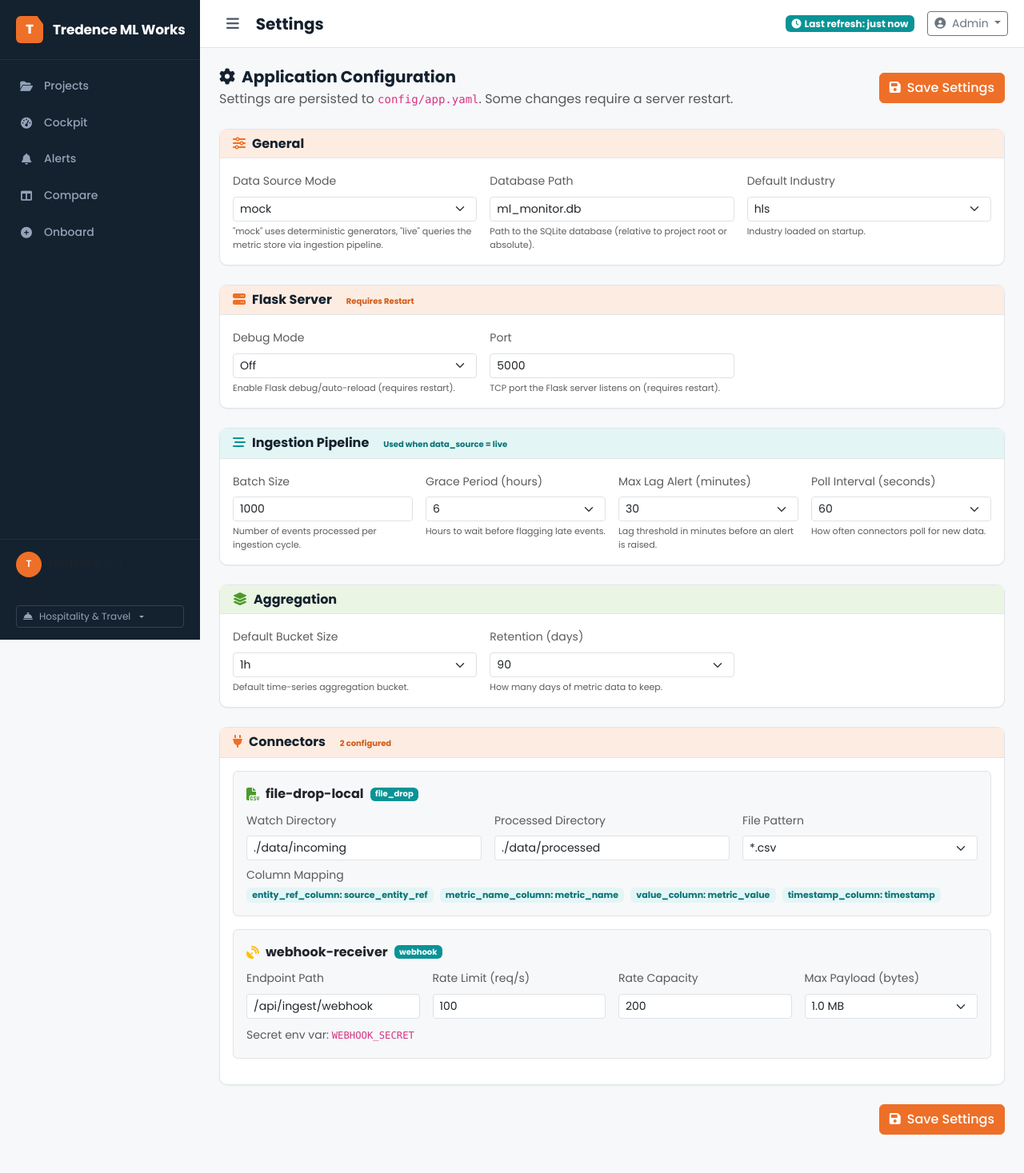
After one commit to WillieAhlers1/mlobservabilityandmonitoring, a Flask app: page /settings in a window 1280 px wide. The commit adds this page. Shown: the whole page at 80% size. Run offline with Flask 3, Linux system fonts and the light colour scheme.

Commit message:
some bug fixes

```diff
--- a/app.py
+++ b/app.py
@@ -314,6 +314,7 @@ def inject_industry():
     return {
         "current_industry": mock_data.INDUSTRY_META,
         "available_industries": mock_data.get_available_industries(),
+        "data_source_mode": data_source.DATA_SOURCE,
     }
 
 
@@ -381,7 +382,10 @@ def projects():
     db = get_db()
     custom_projects = [dict(r) for r in db.execute("SELECT * FROM projects").fetchall()]
     all_projects = data_source.get_projects()
+    existing_ids = {p["id"] for p in all_projects}
     for cp in custom_projects:
+        if cp["id"] in existing_ids:
+            continue
         cp["model_count"] = 0
         cp["models"] = []
         cp["agent_count"] = 0
@@ -748,6 +752,173 @@ def ingest_webhook():
     return jsonify({"event_id": cte.event_id, "status": "accepted"}), 201
 
 
+# ── Settings Page ───────────────────────────────────────────────────────────
+
+SETTINGS_SCHEMA = {
+    "data_source": {
+        "label": "Data Source Mode",
+        "type": "select",
+        "options": ["mock", "live"],
+        "help": "\"mock\" uses deterministic generators, \"live\" queries the metric store via ingestion pipeline.",
+    },
+    "db_path": {
+        "label": "Database Path",
+        "type": "text",
+        "help": "Path to the SQLite database (relative to project root or absolute).",
+        "placeholder": "ml_monitor.db",
+    },
+    "default_industry": {
+        "label": "Default Industry",
+        "type": "select",
+        "options": list(mock_data.AVAILABLE_INDUSTRIES.keys()),
+        "help": "Industry loaded on startup.",
+    },
+}
+
+FLASK_SCHEMA = {
+    "debug": {
+        "label": "Debug Mode",
+        "type": "select",
+        "options": [False, True],
+        "option_labels": {False: "Off", True: "On"},
+        "help": "Enable Flask debug/auto-reload (requires restart).",
+    },
+    "port": {
+        "label": "Port",
+        "type": "number",
+        "min": 1024,
+        "max": 65535,
+        "help": "TCP port the Flask server listens on (requires restart).",
+    },
+}
+
+INGESTION_SCHEMA = {
+    "batch_size": {
+        "label": "Batch Size",
+        "type": "number",
+        "min": 100,
+        "max": 50000,
+        "step": 100,
+        "help": "Number of events processed per ingestion cycle.",
+    },
+    "grace_period_hours": {
+        "label": "Grace Period (hours)",
+        "type": "select",
+        "options": [1, 2, 3, 6, 12, 24],
+        "help": "Hours to wait before flagging late events.",
+    },
+    "max_lag_alert_minutes": {
+        "label": "Max Lag Alert (minutes)",
+        "type": "select",
+        "options": [5, 10, 15, 30, 60, 120],
+        "help": "Lag threshold in minutes before an alert is raised.",
+    },
+    "poll_interval_seconds": {
+        "label": "Poll Interval (seconds)",
+        "type": "select",
+        "options": [10, 15, 30, 60, 120, 300],
+        "help": "How often connectors poll for new data.",
+    },
+}
+
+AGGREGATION_SCHEMA = {
+    "default_bucket": {
+        "label": "Default Bucket Size",
+        "type": "select",
+        "options": ["5m", "15m", "30m", "1h", "6h", "12h", "24h"],
+        "help": "Default time-series aggregation bucket.",
+    },
+    "retention_days": {
+        "label": "Retention (days)",
+        "type": "select",
+        "options": [7, 14, 30, 60, 90, 180, 365],
+        "help": "How many days of metric data to keep.",
+    },
+}
+
+
+@app.route("/settings", methods=["GET", "POST"])
+def settings():
+    if request.method == "POST":
+        raw = config.get_raw()
+
+        # Top-level scalars
+        raw["data_source"] = request.form.get("data_source", "mock")
+        raw["db_path"] = request.form.get("db_path", "ml_monitor.db").strip() or "ml_monitor.db"
+        raw["default_industry"] = request.form.get("default_industry", "hls")
+
+        # Flask
+        flask_section = raw.get("flask", {}) or {}
+        flask_section["debug"] = request.form.get("flask_debug") == "True"
+        port_str = request.form.get("flask_port", "5000")
+        try:
+            flask_section["port"] = max(1024, min(65535, int(port_str)))
+        except ValueError:
+            flask_section["port"] = 5000
+        raw["flask"] = flask_section
+
+        # Ingestion
+        ing = raw.get("ingestion", {}) or {}
+        for key in ("batch_size", "grace_period_hours", "max_lag_alert_minutes", "poll_interval_seconds"):
+            val = request.form.get(f"ingestion_{key}", "")
+            try:
+                ing[key] = int(val)
+            except ValueError:
+                pass
+        raw["ingestion"] = ing
+
+        # Aggregation
+        agg = raw.get("aggregation", {}) or {}
+        agg["default_bucket"] = request.form.get("aggregation_default_bucket", "1h")
+        ret_str = request.form.get("aggregation_retention_days", "90")
+        try:
+            agg["retention_days"] = int(ret_str)
+        except ValueError:
+            agg["retention_days"] = 90
+        raw["aggregation"] = agg
+
+        # Connectors (each connector's editable fields)
+        connectors = raw.get("connectors", []) or []
+        for i, conn in enumerate(connectors):
+            ctype = conn.get("type", "")
+            if ctype == "file_drop":
+                conn["watch_directory"] = request.form.get(f"connector_{i}_watch_directory", conn.get("watch_directory", ""))
+                conn["processed_directory"] = request.form.get(f"connector_{i}_processed_directory", conn.get("processed_directory", ""))
+                conn["file_pattern"] = request.form.get(f"connector_{i}_file_pattern", conn.get("file_pattern", "*.csv"))
+            elif ctype == "webhook":
+                conn["path"] = request.form.get(f"connector_{i}_path", conn.get("path", ""))
+                rl = request.form.get(f"connector_{i}_rate_limit", "")
+                rc = request.form.get(f"connector_{i}_rate_capacity", "")
+                mp = request.form.get(f"connector_{i}_max_payload_bytes", "")
+                try:
+                    conn["rate_limit"] = int(rl)
+                except ValueError:
+                    pass
+                try:
+                    conn["rate_capacity"] = int(rc)
+                except ValueError:
+                    pass
+                try:
+                    conn["max_payload_bytes"] = int(mp)
+                except ValueError:
+                    pass
+        raw["connectors"] = connectors
+
+        config.save(raw)
+        flash("Settings saved. Some changes may require a restart to take effect.", "success")
+        return redirect(url_for("settings"))
+
+    raw = config.get_raw()
+    return render_template(
+        "settings.html",
+        raw=raw,
+        settings_schema=SETTINGS_SCHEMA,
+        flask_schema=FLASK_SCHEMA,
+        ingestion_schema=INGESTION_SCHEMA,
+        aggregation_schema=AGGREGATION_SCHEMA,
+    )
+
+
 if __name__ == "__main__":
     try:
         app.run(debug=config.flask_debug, port=config.flask_port)
--- a/templates/base.html
+++ b/templates/base.html
@@ -47,6 +47,20 @@
                     <span>Onboard</span>
                 </a>
             </li>
+            {% if data_source_mode == 'live' %}
+            <li class="{{ 'active' if request.endpoint == 'ingestion_health' }}">
+                <a href="{{ url_for('ingestion_health') }}">
+                    <i class="fas fa-heartbeat"></i>
+                    <span>Ingestion Health</span>
+                </a>
+            </li>
+            <li class="{{ 'active' if request.endpoint == 'ingestion_dead_letter' }}">
+                <a href="{{ url_for('ingestion_dead_letter') }}">
+                    <i class="fas fa-envelope-open-text"></i>
+                    <span>Dead Letter</span>
+                </a>
+            </li>
+            {% endif %}
         </ul>
         <div class="sidebar-footer">
             <div class="d-flex align-items-center">
@@ -98,7 +112,7 @@
                         <i class="fas fa-user-circle me-1"></i> Admin
                     </button>
                     <ul class="dropdown-menu dropdown-menu-end">
-                        <li><a class="dropdown-item" href="#"><i class="fas fa-cog me-2"></i>Settings</a></li>
+                        <li><a class="dropdown-item" href="{{ url_for('settings') }}"><i class="fas fa-cog me-2"></i>Settings</a></li>
                         <li><a class="dropdown-item" href="#"><i class="fas fa-bell me-2"></i>Notifications</a></li>
                         <li><hr class="dropdown-divider"></li>
                         <li><a class="dropdown-item" href="#"><i class="fas fa-sign-out-alt me-2"></i>Logout</a></li>
--- /dev/null
+++ b/templates/settings.html
@@ -0,0 +1,266 @@
+{% extends "base.html" %}
+
+{% block title %}Settings{% endblock %}
+{% block page_title %}Settings{% endblock %}
+
+{% block content %}
+<form method="POST" action="{{ url_for('settings') }}" id="settingsForm">
+    <div class="d-flex justify-content-between align-items-center mb-4">
+        <div>
+            <h5 class="fw-bold mb-1"><i class="fas fa-cog me-2"></i>Application Configuration</h5>
+            <p class="text-muted mb-0">Settings are persisted to <code>config/app.yaml</code>. Some changes require a server restart.</p>
+        </div>
+        <button type="submit" class="btn btn-primary">
+            <i class="fas fa-save me-1"></i> Save Settings
+        </button>
+    </div>
+
+    <!-- ── General ────────────────────────────────────────────────────── -->
+    <div class="card mb-4" style="background: var(--tr-white); border: 1px solid var(--tr-border); border-radius: 10px; box-shadow: var(--card-shadow);">
+        <div class="card-header" style="background: var(--tr-orange-light); border-bottom: 1px solid var(--tr-border);">
+            <h6 class="mb-0" style="color: var(--tr-navy);"><i class="fas fa-sliders-h me-2" style="color: var(--tr-orange);"></i>General</h6>
+        </div>
+        <div class="card-body">
+            <div class="row g-3">
+                {% for key, schema in settings_schema.items() %}
+                <div class="col-md-4">
+                    <label class="form-label small text-muted">{{ schema.label }}</label>
+                    {% if schema.type == 'select' %}
+                    <select name="{{ key }}" class="form-select form-select-sm">
+                        {% for opt in schema.options %}
+                        <option value="{{ opt }}" {{ 'selected' if raw.get(key)|string == opt|string }}>
+                            {{ schema.get('option_labels', {}).get(opt, opt) }}
+                        </option>
+                        {% endfor %}
+                    </select>
+                    {% elif schema.type == 'number' %}
+                    <input type="number" name="{{ key }}" class="form-control form-control-sm"
+                           value="{{ raw.get(key, '') }}"
+                           min="{{ schema.get('min', '') }}" max="{{ schema.get('max', '') }}"
+                           step="{{ schema.get('step', 1) }}">
+                    {% else %}
+                    <input type="text" name="{{ key }}" class="form-control form-control-sm"
+                           value="{{ raw.get(key, '') }}"
+                           placeholder="{{ schema.get('placeholder', '') }}">
+                    {% endif %}
+                    <div class="form-text" style="font-size: 11px;">{{ schema.help }}</div>
+                </div>
+                {% endfor %}
+            </div>
+        </div>
+    </div>
+
+    <!-- ── Flask ──────────────────────────────────────────────────────── -->
+    <div class="card mb-4" style="background: var(--tr-white); border: 1px solid var(--tr-border); border-radius: 10px; box-shadow: var(--card-shadow);">
+        <div class="card-header" style="background: var(--tr-orange-light); border-bottom: 1px solid var(--tr-border);">
+            <h6 class="mb-0" style="color: var(--tr-navy);"><i class="fas fa-server me-2" style="color: var(--tr-orange);"></i>Flask Server
+                <span class="badge ms-2" style="font-size: 10px; background: var(--tr-orange-light); color: var(--tr-orange-dark);">Requires Restart</span>
+            </h6>
+        </div>
+        <div class="card-body">
+            <div class="row g-3">
+                {% set flask_raw = raw.get('flask', {}) or {} %}
+                {% for key, schema in flask_schema.items() %}
+                <div class="col-md-4">
+                    <label class="form-label small text-muted">{{ schema.label }}</label>
+                    {% if schema.type == 'select' %}
+                    <select name="flask_{{ key }}" class="form-select form-select-sm">
+                        {% for opt in schema.options %}
+                        <option value="{{ opt }}" {{ 'selected' if flask_raw.get(key)|string == opt|string }}>
+                            {{ schema.get('option_labels', {}).get(opt, opt) }}
+                        </option>
+                        {% endfor %}
+                    </select>
+                    {% elif schema.type == 'number' %}
+                    <input type="number" name="flask_{{ key }}" class="form-control form-control-sm"
+                           value="{{ flask_raw.get(key, '') }}"
+                           min="{{ schema.get('min', '') }}" max="{{ schema.get('max', '') }}"
+                           step="{{ schema.get('step', 1) }}">
+                    {% else %}
+                    <input type="text" name="flask_{{ key }}" class="form-control form-control-sm"
+                           value="{{ flask_raw.get(key, '') }}">
+                    {% endif %}
+                    <div class="form-text" style="font-size: 11px;">{{ schema.help }}</div>
+                </div>
+                {% endfor %}
+            </div>
+        </div>
+    </div>
+
+    <!-- ── Ingestion Pipeline ─────────────────────────────────────────── -->
+    <div class="card mb-4" style="background: var(--tr-white); border: 1px solid var(--tr-border); border-radius: 10px; box-shadow: var(--card-shadow);">
+        <div class="card-header" style="background: var(--tr-teal-light); border-bottom: 1px solid var(--tr-border);">
+            <h6 class="mb-0" style="color: var(--tr-navy);"><i class="fas fa-stream me-2" style="color: var(--tr-teal);"></i>Ingestion Pipeline
+                <span class="badge ms-2" style="font-size: 10px; background: var(--tr-teal-light); color: var(--tr-teal-dark);">Used when data_source = live</span>
+            </h6>
+        </div>
+        <div class="card-body">
+            <div class="row g-3">
+                {% set ing_raw = raw.get('ingestion', {}) or {} %}
+                {% for key, schema in ingestion_schema.items() %}
+                <div class="col-md-3">
+                    <label class="form-label small text-muted">{{ schema.label }}</label>
+                    {% if schema.type == 'select' %}
+                    <select name="ingestion_{{ key }}" class="form-select form-select-sm">
+                        {% for opt in schema.options %}
+                        <option value="{{ opt }}" {{ 'selected' if ing_raw.get(key)|string == opt|string }}>
+                            {{ opt }}
+                        </option>
+                        {% endfor %}
+                    </select>
+                    {% elif schema.type == 'number' %}
+                    <input type="number" name="ingestion_{{ key }}" class="form-control form-control-sm"
+                           value="{{ ing_raw.get(key, '') }}"
+                           min="{{ schema.get('min', '') }}" max="{{ schema.get('max', '') }}"
+                           step="{{ schema.get('step', 1) }}">
+                    {% else %}
+                    <input type="text" name="ingestion_{{ key }}" class="form-control form-control-sm"
+                           value="{{ ing_raw.get(key, '') }}">
+                    {% endif %}
+                    <div class="form-text" style="font-size: 11px;">{{ schema.help }}</div>
+                </div>
+                {% endfor %}
+            </div>
+        </div>
+    </div>
+
+    <!-- ── Aggregation ────────────────────────────────────────────────── -->
+    <div class="card mb-4" style="background: var(--tr-white); border: 1px solid var(--tr-border); border-radius: 10px; box-shadow: var(--card-shadow);">
+        <div class="card-header" style="background: var(--tr-green-light); border-bottom: 1px solid var(--tr-border);">
+            <h6 class="mb-0" style="color: var(--tr-navy);"><i class="fas fa-layer-group me-2" style="color: var(--tr-green);"></i>Aggregation</h6>
+        </div>
+        <div class="card-body">
+            <div class="row g-3">
+                {% set agg_raw = raw.get('aggregation', {}) or {} %}
+                {% for key, schema in aggregation_schema.items() %}
+                <div class="col-md-4">
+                    <label class="form-label small text-muted">{{ schema.label }}</label>
+                    {% if schema.type == 'select' %}
+                    <select name="aggregation_{{ key }}" class="form-select form-select-sm">
+                        {% for opt in schema.options %}
+                        <option value="{{ opt }}" {{ 'selected' if agg_raw.get(key)|string == opt|string }}>
+                            {{ opt }}
+                        </option>
+                        {% endfor %}
+                    </select>
+                    {% else %}
+                    <input type="text" name="aggregation_{{ key }}" class="form-control form-control-sm"
+                           value="{{ agg_raw.get(key, '') }}">
+                    {% endif %}
+                    <div class="form-text" style="font-size: 11px;">{{ schema.help }}</div>
+                </div>
+                {% endfor %}
+            </div>
+        </div>
+    </div>
+
+    <!-- ── Connectors ─────────────────────────────────────────────────── -->
+    <div class="card mb-4" style="background: var(--tr-white); border: 1px solid var(--tr-border); border-radius: 10px; box-shadow: var(--card-shadow);">
+        <div class="card-header" style="background: var(--tr-orange-light); border-bottom: 1px solid var(--tr-border);">
+            <h6 class="mb-0" style="color: var(--tr-navy);"><i class="fas fa-plug me-2" style="color: var(--tr-orange);"></i>Connectors
+                <span class="badge ms-2" style="font-size: 10px; background: var(--tr-orange-light); color: var(--tr-orange-dark);">{{ (raw.get('connectors', []) or [])|length }} configured</span>
+            </h6>
+        </div>
+        <div class="card-body">
+            {% set connectors = raw.get('connectors', []) or [] %}
+            {% if connectors %}
+                {% for conn in connectors %}
+                <div class="border rounded p-3 mb-3" style="border-color: var(--tr-border) !important; background: var(--tr-bg);">
+                    <div class="d-flex align-items-center mb-2">
+                        {% if conn.type == 'file_drop' %}
+                        <i class="fas fa-file-csv text-success me-2"></i>
+                        {% elif conn.type == 'webhook' %}
+                        <i class="fas fa-satellite-dish text-warning me-2"></i>
+                        {% else %}
+                        <i class="fas fa-plug text-muted me-2"></i>
+                        {% endif %}
+                        <strong>{{ conn.id }}</strong>
+                        <span class="badge bg-info ms-2" style="font-size: 10px;">{{ conn.type }}</span>
+                    </div>
+
+                    {% if conn.type == 'file_drop' %}
+                    <div class="row g-3">
+                        <div class="col-md-4">
+                            <label class="form-label small text-muted">Watch Directory</label>
+                            <input type="text" name="connector_{{ loop.index0 }}_watch_directory"
+                                   class="form-control form-control-sm"
+                                   value="{{ conn.get('watch_directory', '') }}">
+                        </div>
+                        <div class="col-md-4">
+                            <label class="form-label small text-muted">Processed Directory</label>
+                            <input type="text" name="connector_{{ loop.index0 }}_processed_directory"
+                                   class="form-control form-control-sm"
+                                   value="{{ conn.get('processed_directory', '') }}">
+                        </div>
+                        <div class="col-md-4">
+                            <label class="form-label small text-muted">File Pattern</label>
+                            <select name="connector_{{ loop.index0 }}_file_pattern" class="form-select form-select-sm">
+                                {% for pat in ['*.csv', '*.json', '*.jsonl', '*.parquet', '*.*'] %}
+                                <option value="{{ pat }}" {{ 'selected' if conn.get('file_pattern', '*.csv') == pat }}>{{ pat }}</option>
+                                {% endfor %}
+                            </select>
+                        </div>
+                    </div>
+                    <!-- Column mapping (read-only display) -->
+                    {% if conn.get('column_mapping') %}
+                    <div class="mt-2">
+                        <small class="text-muted d-block mb-1">Column Mapping</small>
+                        <div class="d-flex flex-wrap gap-2">
+                            {% for mk, mv in conn.column_mapping.items() %}
+                            <span class="badge" style="font-size: 11px; background: var(--tr-teal-light); color: var(--tr-teal-dark);">{{ mk }}: {{ mv }}</span>
+                            {% endfor %}
+                        </div>
+                    </div>
+                    {% endif %}
+
+                    {% elif conn.type == 'webhook' %}
+                    <div class="row g-3">
+                        <div class="col-md-3">
+                            <label class="form-label small text-muted">Endpoint Path</label>
+                            <input type="text" name="connector_{{ loop.index0 }}_path"
+                                   class="form-control form-control-sm"
+                                   value="{{ conn.get('path', '') }}">
+                        </div>
+                        <div class="col-md-3">
+                            <label class="form-label small text-muted">Rate Limit (req/s)</label>
+                            <input type="number" name="connector_{{ loop.index0 }}_rate_limit"
+                                   class="form-control form-control-sm"
+                                   value="{{ conn.get('rate_limit', 100) }}" min="1" max="10000">
+                        </div>
+                        <div class="col-md-3">
+                            <label class="form-label small text-muted">Rate Capacity</label>
+                            <input type="number" name="connector_{{ loop.index0 }}_rate_capacity"
+                                   class="form-control form-control-sm"
+                                   value="{{ conn.get('rate_capacity', 200) }}" min="1" max="50000">
+                        </div>
+                        <div class="col-md-3">
+                            <label class="form-label small text-muted">Max Payload (bytes)</label>
+                            <select name="connector_{{ loop.index0 }}_max_payload_bytes" class="form-select form-select-sm">
+                                {% for sz in [262144, 524288, 1048576, 2097152, 5242880, 10485760] %}
+                                <option value="{{ sz }}" {{ 'selected' if conn.get('max_payload_bytes', 1048576) == sz }}>
+                                    {{ (sz / 1048576)|round(1) }} MB
+                                </option>
+                                {% endfor %}
+                            </select>
+                        </div>
+                    </div>
+                    <div class="mt-2">
+                        <small class="text-muted">Secret env var: <code>{{ conn.get('secret_env_var', 'WEBHOOK_SECRET') }}</code></small>
+                    </div>
+                    {% endif %}
+                </div>
+                {% endfor %}
+            {% else %}
+                <p class="text-muted mb-0">No connectors configured. Add connectors directly in <code>config/app.yaml</code>.</p>
+            {% endif %}
+        </div>
+    </div>
+
+    <!-- Bottom save button -->
+    <div class="d-flex justify-content-end mb-4">
+        <button type="submit" class="btn btn-primary">
+            <i class="fas fa-save me-1"></i> Save Settings
+        </button>
+    </div>
+</form>
+{% endblock %}
```
Also changed, not shown: config/app.yaml (+18 -38 lines), config_loader.py (+11 -0 lines).
